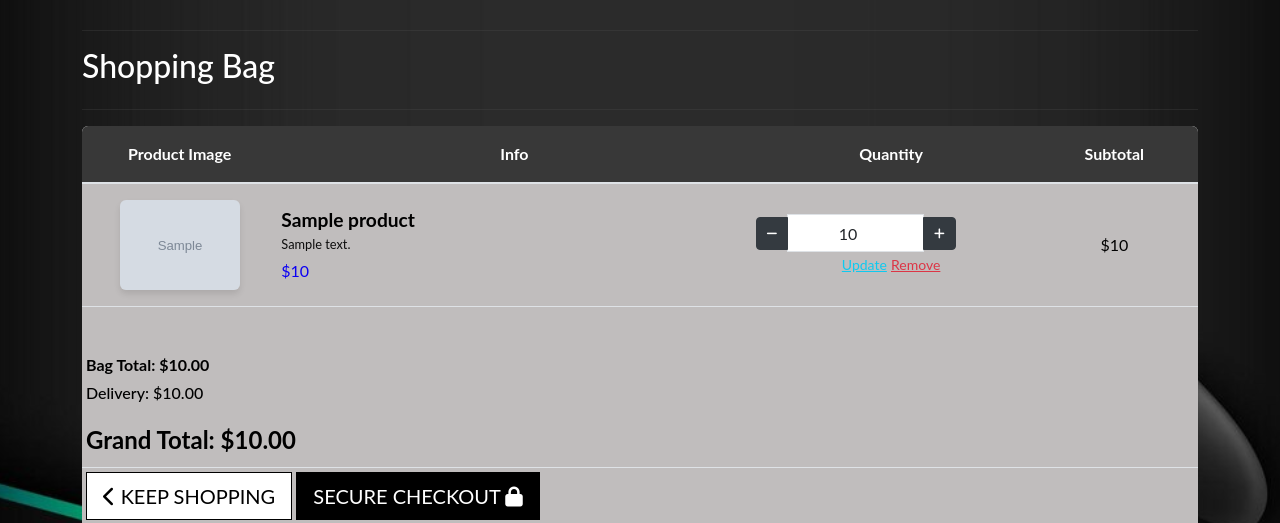
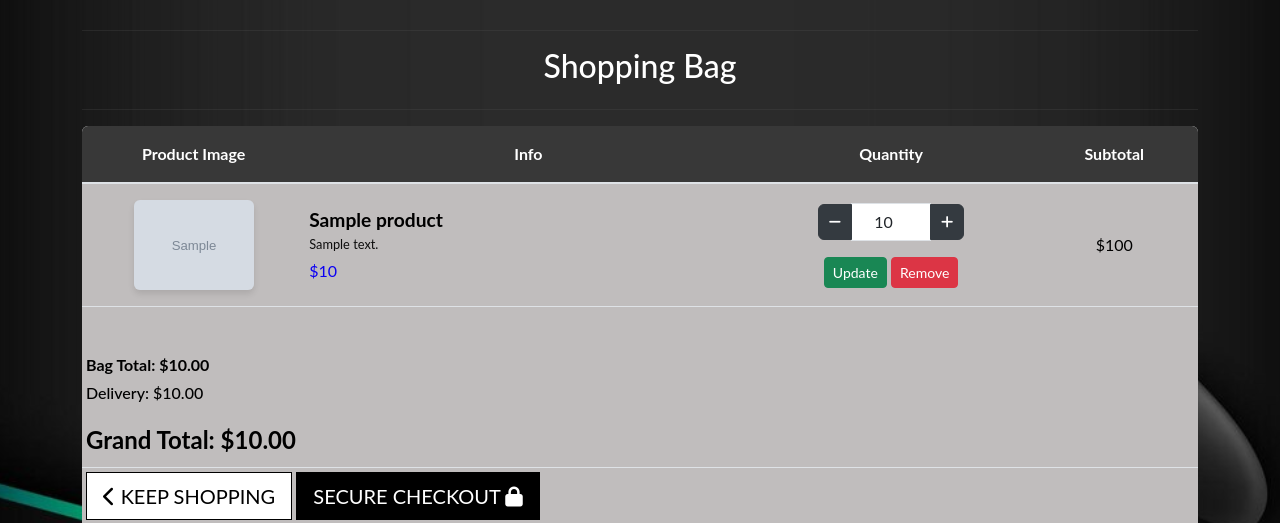
Before and after one commit to nazar0309/epic_merch, a Django app: template bag/templates/bag/bag.html in a window 1280 px wide. Shown: the part 56-579 px from the top of the page. Run offline with Django 3.2, Linux system fonts and the light colour scheme; the template is opened without the code that fills it: most values are stand-ins (such as "Sample title", 1, 10 or a date in 2020); grey boxes marked "Sample" are stand-in pictures.

Commit message:
Add views to handle update/delete buttons

```diff
--- a/bag/templates/bag/bag.html
+++ b/bag/templates/bag/bag.html
@@ -1,5 +1,6 @@
 {% extends "base.html" %}
 {% load static %}
+{% load bag_tools %}
 
 {% block page_header %}
     <div class="container header-container">
@@ -15,7 +16,7 @@
         <div class="row">
             <div class="col">
                 <hr>
-                <h2 class="logo-font mb-4 text-white">Shopping Bag</h2>
+                <h2 class="logo-font mb-4 text-white text-center">Shopping Bag</h2>
                 <hr>
             </div>
         </div>
@@ -53,12 +54,16 @@
 
                                     <!-- Quantity -->
                                     <td class="py-3 w-25">
-                                        <form class="form update-form" method="POST" action="">
+                                        <form class="form update-form" method="POST" action="{% url 'adjust_bag' item.item_id %}">
                                             {% csrf_token %}
-                                            <div class="col-12">
+                                            <div class="col-12" style='
+                                                            display: flex;
+                                                            align-items: center;
+                                                            justify-content: center;
+                                                            width: 100%;'>
                                                 <div class="form-group">
                                                     <div class="input-group">
-                                                        <button type="button" class="btn btn-outline-dark qty-decrease btn-sm" data-item_id="{{ item.item_id }}">
+                                                        <button type="button" class="btn btn-outline-dark qty-decrease" data-item_id="{{ item.item_id }}">
                                                             <i class="fas fa-minus fa-sm"></i>
                                                         </button>
                                                         <input
@@ -70,20 +75,22 @@
                                                             max="99"
                                                             data-item_id="{{ item.item_id }}"
                                                             id="id_qty_{{ item.item_id }}">
-                                                        <button type="button" class="btn btn-outline-dark qty-increase btn-sm" data-item_id="{{ item.item_id }}">
+                                                        <button type="button" class="btn btn-outline-dark qty-increase" data-item_id="{{ item.item_id }}">
                                                             <i class="fas fa-plus fa-sm"></i>
                                                         </button>
                                                     </div>
                                                 </div>
                                             </div>
                                         </form>
-                                        <a class="update-link text-info"><small>Update</small></a>
-                                        <a class="remove-item text-danger float-right" id="remove_{{ item.item_id }}" data-size="{{ item.size }}"><small>Remove</small></a>
+                                        <!-- Update Button -->
+                                        <button type="button" class="btn btn-success btn-sm update-link">Update</button>
+                                        <!-- Remove Button -->
+                                        <button type="button" class="btn btn-danger btn-sm remove-item float-right" id="remove_{{ item.item_id }}" data-size="{{ item.size }}">Remove</button>
                                     </td>
 
                                     <!-- Subtotal -->
                                     <td class="py-3 align-middle">
-                                        <p class="bag-item-subtotal mb-0">${{ item.product.price }}</p>
+                                        <p class="bag-item-subtotal mb-0">${{ item.product.price | calc_subtotal:item.quantity }}</p>
                                     </td>
                                 </tr>
                                 {% endfor %}
@@ -122,11 +129,11 @@
                         </table>
                     </div>
                 {% else %}
+                            <i class="fas fa-chevron-left"></i>
+                        </span>
                     <p class="lead mb-5 text-white">Your bag is empty.</p>
                     <a href="{% url 'products' %}" class="btn btn-outline-black rounded-0 btn-lg">
                         <span class="icon">
-                            <i class="fas fa-chevron-left"></i>
-                        </span>
                         <span class="text-uppercase">Keep Shopping</span>
                     </a>
                 {% endif %}
@@ -140,24 +147,24 @@
 {% include 'products/includes/quantity_input_script.html' %}
 
 <script type="text/javascript">
-    // Update quantity on click
+    // Update quantity on button click
     $('.update-link').click(function(e) {
-        var form = $(this).prev('.update-form');
-        form.submit();
-    })
+        var form = $(this).prev('.update-form'); // Find the associated form
+        form.submit(); // Submit the form
+    });
 
-    // Remove item and reload on click
+    // Remove item and reload on button click
     $('.remove-item').click(function(e) {
         var csrfToken = "{{ csrf_token }}";
-        var itemId = $(this).attr('id').split('remove_')[1];
-        var size = $(this).data('size');
-        var url = `/bag/remove/${itemId}`;
-        var data = {'csrfmiddlewaretoken': csrfToken, 'size': size};
+        var itemId = $(this).attr('id').split('remove_')[1]; // Extract item ID
+        var url = `/bag/remove/${itemId}/`; // Construct URL
+        var data = { 'csrfmiddlewaretoken': csrfToken };
 
         $.post(url, data)
          .done(function() {
-             location.reload();
+             location.reload(); // Reload the page after successful removal
          });
-    })
+    });
 </script>
+
 {% endblock %}
--- /dev/null
+++ b/bag/templatetags/bag_tools.py
@@ -0,0 +1,8 @@
+from django import template
+
+
+register = template.Library()
+
+@register.filter(name='calc_subtotal')
+def calc_subtotal(price, quantity):
+    return price * quantity
--- a/bag/urls.py
+++ b/bag/urls.py
@@ -5,4 +5,6 @@ from . import views
 urlpatterns = [
     path('', views.view_bag, name='view_bag'),
     path('add/<item_id>/', views.add_to_bag, name='add_to_bag'),
+    path('adjust/<item_id>/', views.adjust_bag, name='adjust_bag'),
+    path('remove/<item_id>/', views.remove_from_bag, name='remove_from_bag'),
 ]
--- a/static/css/base.css
+++ b/static/css/base.css
@@ -108,6 +108,10 @@ body {
     border-radius: 10px;
     color: #fff;
     max-width: 90%;
+}
+
+.update-link, .remove-item {
+    margin-top: 1rem;
 }
 
 .center-block .logo-block {
@@ -324,11 +328,11 @@ main {
 }
 .table td:nth-child(1)
 {
-    width: 17.5%;
+    width: 20%;
 }
 .table td:nth-child(2) {
     text-align: left; /* Left-align for Product Info and Description */
-    width: 42.5%; /* Adjusted width to take up less space */
+    width: 40%; /* Adjusted width to take up less space */
 }
 
 .table td:nth-child(3),
@@ -361,7 +365,7 @@ main {
 }
 
 .bag-item-description {
-    max-width: 70%;
+    max-width: 100%;
     color: #0d0d0d !important;
     font-size: 0.8rem; /* Reduced font size for description */
     margin-bottom: 0.5rem;
--- a/templates/base.html
+++ b/templates/base.html
@@ -31,7 +31,7 @@
     {% endblock %}
 
     {% block corejs %}
-        <script src="https://code.jquery.com/jquery-3.4.1.slim.min.js" integrity="sha384-J6qa4849blE2+poT4WnyKhv5vZF5SrPo0iEjwBvKU7imGFAV0wwj1yYfoRSJoZ+n" crossorigin="anonymous"></script>
+    <script src="https://code.jquery.com/jquery-3.4.1.min.js" integrity="sha256-CSXorXvZcTkaix6Yvo6HppcZGetbYMGWSFlBw8HfCJo=" crossorigin="anonymous"></script>
         <script src="https://cdn.jsdelivr.net/npm/jquery@3.5.1/dist/jquery.min.js" integrity="sha256-9/aliU8dGd2tb6OSsuzixeV4y/faTqgFtohetphbbj0=" crossorigin="anonymous"></script>
         <script src="https://cdn.jsdelivr.net/npm/bootstrap@5.3.3/dist/js/bootstrap.bundle.min.js" integrity="sha384-YvpcrYf0tY3lHB60NNkmXc5s9fDVZLESaAA55NDzOxhy9GkcIdslK1eN7N6jIeHz" crossorigin="anonymous"></script>
 
```
Also changed, not shown: bag/views.py (+29 -1 lines), bag/templatetags/__init__.py (added).
